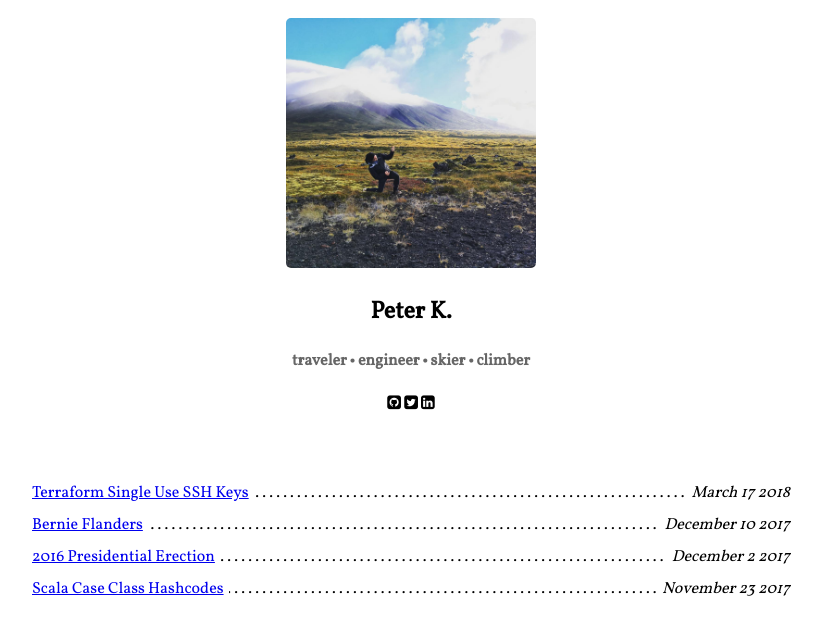
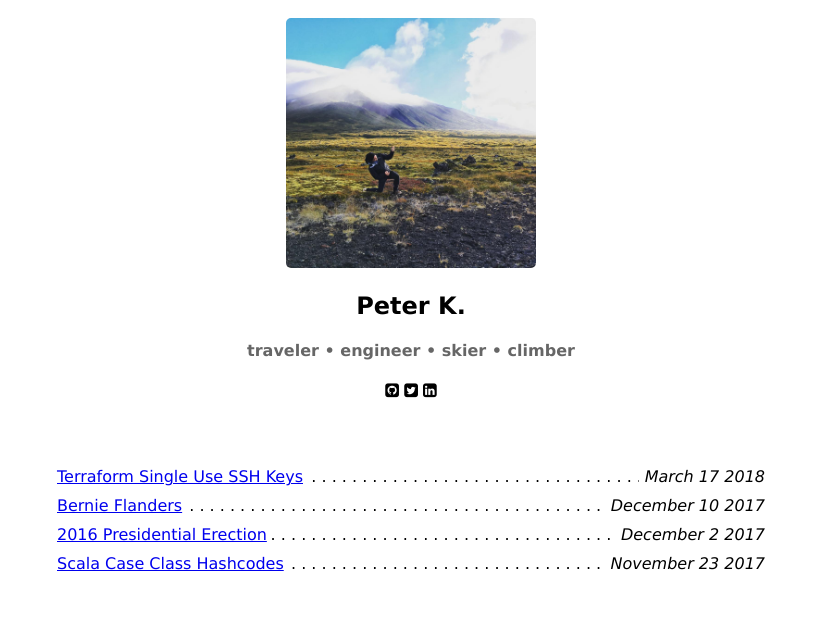
Before and after one commit to pjskennedy/pjsk, a Jekyll site: the page built from index.html, in a window 1280 px wide. Shown: the top 635 px of the page, without its empty margins (229-1051 px from the left). Built offline with Jekyll 4.4.1, drawn with Linux system fonts in a browser that asks for light colours; some web fonts are replaced.

Commit message:
moved some things around, I have no idea what I'm doing

```diff
--- a/_layouts/home.html
+++ b/_layouts/home.html
@@ -50,6 +50,7 @@
 
     <meta name="viewport" content="width=device-width, initial-scale=1">
 
+    <link href="https://fonts.googleapis.com/css?family=Quattrocento" rel="stylesheet">
     <link href="https://fonts.googleapis.com/css?family=Vollkorn" rel="stylesheet">
 
     {% include analytics.html %}
--- a/assets/css/highlight.scss
+++ b/assets/css/highlight.scss
@@ -223,7 +223,7 @@ pre {
 
 pre, pre > code {
   /* Make more code fit on small screens */
-  font-size: 12px;
+  font-size: 14px;
 }
 
 @media only screen and (min-width: 481px) {
--- a/assets/css/style.scss
+++ b/assets/css/style.scss
@@ -12,13 +12,14 @@ $white: #fff;
 
 body {
   background-color: $background;
-  font-family: 'Vollkorn', serif;
+  font-family: 'Quattrocento', Verdana, sans-serif;
 }
 
 .main-container {
+  color: 292b2c;
   margin-left: auto;
   margin-right: auto;
-  max-width: 800px;
+  max-width: 750px;
   padding: 10px;
 }
 
@@ -62,15 +63,20 @@ body {
 
 .post {
   margin-top: 10px;
-  font-size: 16px;
+  font-size: 18px;
+  font-weight: 400;
+  line-height: 1.5;
+
 
   .post-header {
     border-bottom: solid 1px $secondary;
     margin-bottom: 10px;
 
     .post-title {
+      font-family: "Vollkorn", serif;
       text-align: center;
       font-size: 40px;
+      line-height: 2;
     }
 
     .post-date {
--- a/assets/style.scss
+++ /dev/null
@@ -1,136 +0,0 @@
----
-# this ensures Jekyll reads the file to be transformed into CSS later
-# only Main files contain this front matter, not partials.
----
-
-$background: #fff;
-$round: #fff;
-$secondary: #666;
-$icon: #000;
-$icon-hover: #444;
-$white: #fff;
-
-body {
-  background-color: $background;
-  font-family: 'Vollkorn', serif;
-}
-
-.main-container {
-  margin-left: auto;
-  margin-right: auto;
-  max-width: 800px;
-  padding: 10px;
-}
-
-.fa-icon-link {
-  size: 30px;
-  color: $icon;
-  text-decoration: none;
-}
-
-.fa-icon-link:hover {
-  color: $icon-hover;
-  text-decoration: none;
-}
-
-.main-profile-picture {
-  border: solid 0 $secondary;
-  border-radius: 5px;
-  margin-left: auto;
-  margin-right: auto;
-  max-height: 250px;
-  max-width: 250px;
-}
-
-.main-profile {
-  font-weight: thin;
-  text-align: center;
-
-  .description {
-    color: $secondary;
-  }
-}
-
-.post-list {
-  padding: 20px;
-}
-
-.centered-text {
-  text-align: center;
-}
-
-
-.post {
-  margin-top: 10px;
-
-  .post-header {
-    border-bottom: solid 1px $secondary;
-    margin-bottom: 10px;
-
-    .post-title {
-      text-align: center;
-      font-size: 40px;
-    }
-
-    .post-date {
-      font-size: 12px;
-      font-style: italic;
-      margin: 10px;
-      text-align: right;
-    }
-  }
-  ul.share-buttons {
-    text-align: center;
-    list-style: none;
-    padding: 0;
-  }
-
-  ul.share-buttons li {
-    display: inline;
-  }
-
-  ul.share-buttons .sr-only {
-    position: absolute;
-    clip: rect(1px 1px 1px 1px);
-    clip: rect(1px, 1px, 1px, 1px);
-    padding: 0;
-    border: 0;
-    height: 1px;
-    width: 1px;
-    overflow: hidden;
-  }
-}
-
-
-.post-list-table {
-  list-style: none;
-  overflow-x: hidden;
-  padding: 1px;
-
-  li::before {
-    content: ". . . . . . . . . . . . . . . . . . . . . . . . . . . . . . . . . . . . . . . . "
-             ". . . . . . . . . . . . . . . . . . . . . . . . . . . . . . . . . . . . . . . . "
-             ". . . . . . . . . . . . . . . . . . . . . . . . . . . . . . . . . . . . . . . . "
-             ". . . . . . . . . . . . . . . . . . . . . . . . . . . . . . . . . . . . . . . . ";
-    float: left;
-    white-space: nowrap;
-    width: 0;
-  }
-
-  li {
-    margin-bottom: 10px;
-    margin-top: 10px;
-    width: 100%;
-  }
-
-  span:first-child {
-    background: $white;
-    padding-right: .33em;
-  }
-
-  span + span {
-    background: $white;
-    float: right;
-    padding-left: .33em;
-  }
-}
```
